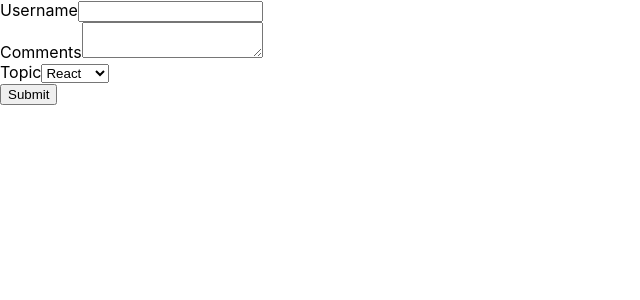
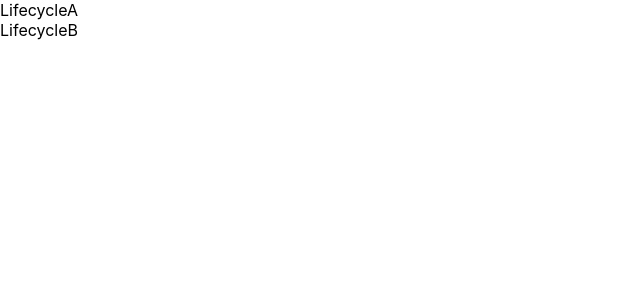
Before and after one commit to Victoria-Hodder/react-playground, a React (Create React App) app: page / in a window 1280 px wide. Shown: the top 300 px of the page, without its empty margins (0-640 px from the left). Built offline with nearby package versions, Linux system fonts and the light colour scheme.

Commit message:
Video 23: learned about component mounting lifecycle methods

```diff
--- a/src/App.js
+++ b/src/App.js
@@ -2,13 +2,14 @@
 // import logo from './logo.svg';
 // import './App.css';
 // import './appStyles.css';
-import Form from './components/Form';
+import './index.css';
+import LifecycleA from './components/LifecycleA';
 
 class App extends Component {
     render () {
       return (
       <div className="App">
-        <Form />
+        <LifecycleA />
       </div>
     );
   }
--- /dev/null
+++ b/src/components/LifecycleA.js
@@ -0,0 +1,35 @@
+import React, { Component } from 'react'
+import LifecycleB from './LifecycleB'
+
+class LifecycleA extends Component {
+
+    constructor(props) {
+        super(props)
+
+        this.state = {
+            name: 'Victoria'
+        }
+        console.log('LifecycleA constructor')
+    }
+
+    static getDerivedStateFromProps(props, state) {
+        console.log('LifecycleA getDerivedStateFromProps')
+        return null
+    }
+
+    componentDidMount() {
+        console.log('LifecycleA componentDidMount')
+    }
+
+    render() {
+        console.log('LifecycleA render')
+        return (
+            <div>
+                <div>LifecycleA</div>
+                <LifecycleB />
+            </div>
+        )
+    }
+}
+
+export default LifecycleA
--- /dev/null
+++ b/src/components/LifecycleB.js
@@ -0,0 +1,29 @@
+import React, { Component } from 'react'
+
+class LifecycleB extends Component {
+
+    constructor(props) {
+        super(props)
+
+        this.state = {
+            name: 'Victoria'
+        }
+        console.log('LifecycleB constructor')
+    }
+
+    static getDerivedStateFromProps(props, state) {
+        console.log('LifecycleB getDerivedStateFromProps')
+        return null
+    }
+
+    componentDidMount() {
+        console.log('LifecycleB componentDidMount')
+    }
+
+    render() {
+        console.log('LifecycleB render')
+        return <div>LifecycleB</div>
+    }
+}
+
+export default LifecycleB
```
